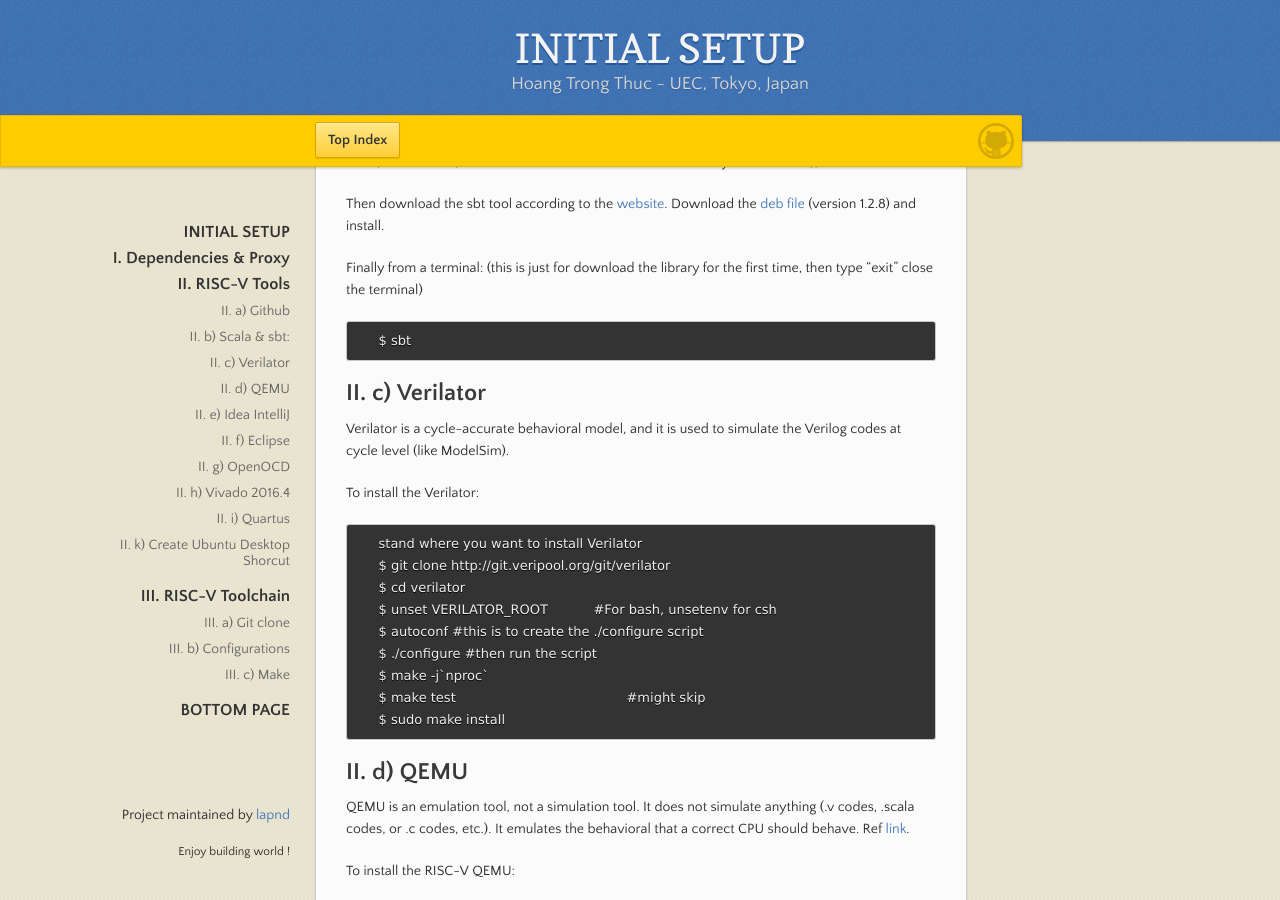
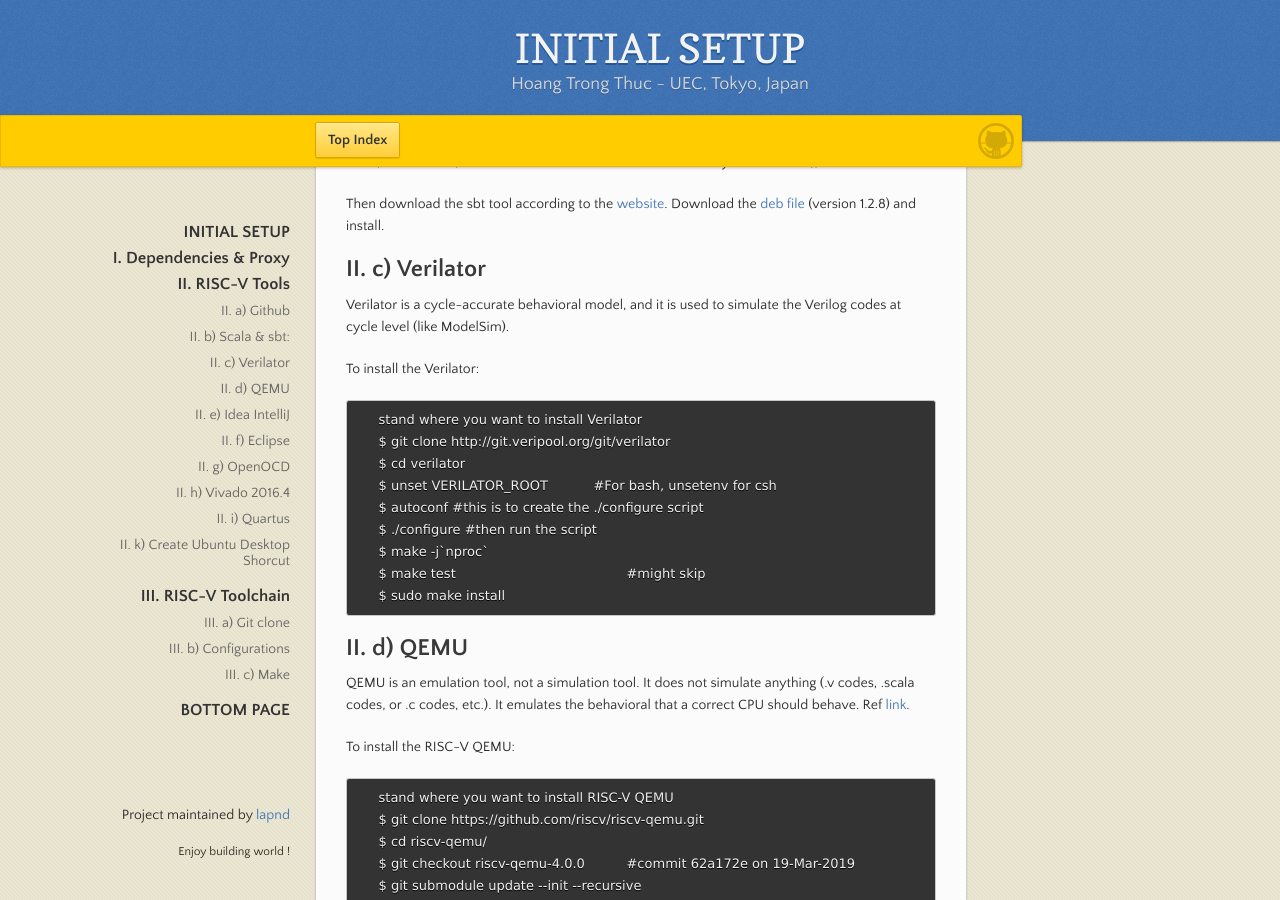
Before and after one commit to lapnd/httdes.github.io, a Jekyll site: the page built from init.md, in a window 1280 px wide and 900 px high, scrolled down 2833 px. Built offline with Jekyll 4.4.1, drawn with Linux system fonts in a browser that asks for light colours; our own code applies the rules of GitHub Pages for plain Markdown files.

Commit message:
Update init.md

```diff
--- a/init.md
+++ b/init.md
@@ -124,10 +124,6 @@ The source code for hardware is written in scala language by using the Chisel li
 First, we need to install the scala. You can follow the [website](https://www.scala-lang.org/download/) to download the [deb file](https://downloads.lightbend.com/scala/2.12.4/scala-2.12.4.deb) (version 2.12.4) and install. (You can choose another version to install at your own risk :))
 
 Then download the sbt tool according to the [website](https://www.scala-sbt.org/release/docs/Installing-sbt-on-Linux.html). Download the [deb file](http://dl.bintray.com/sbt/debian/sbt-1.2.8.deb) (version 1.2.8) and install.
-
-Finally from a terminal: (this is just for download the library for the first time, then type "exit" close the terminal)
-
-        $ sbt
 
 ## II. c) Verilator
 
```
